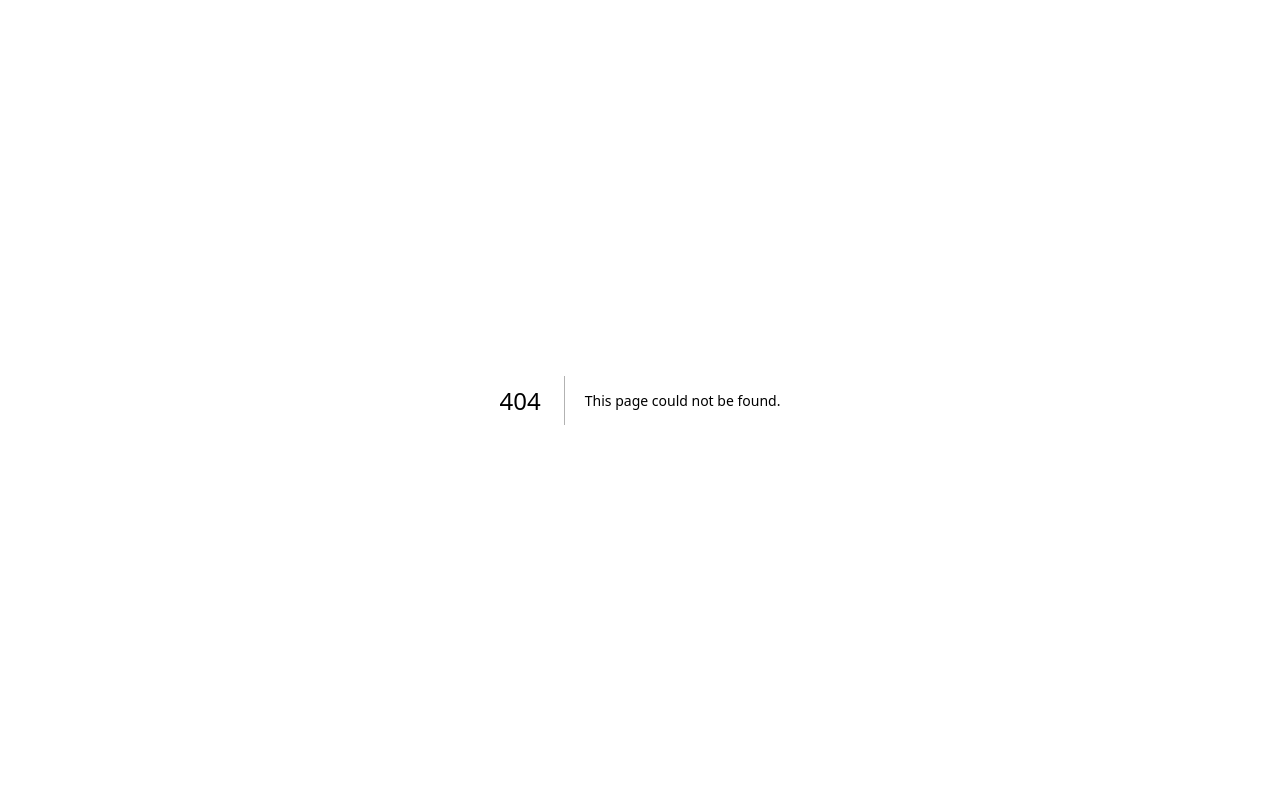
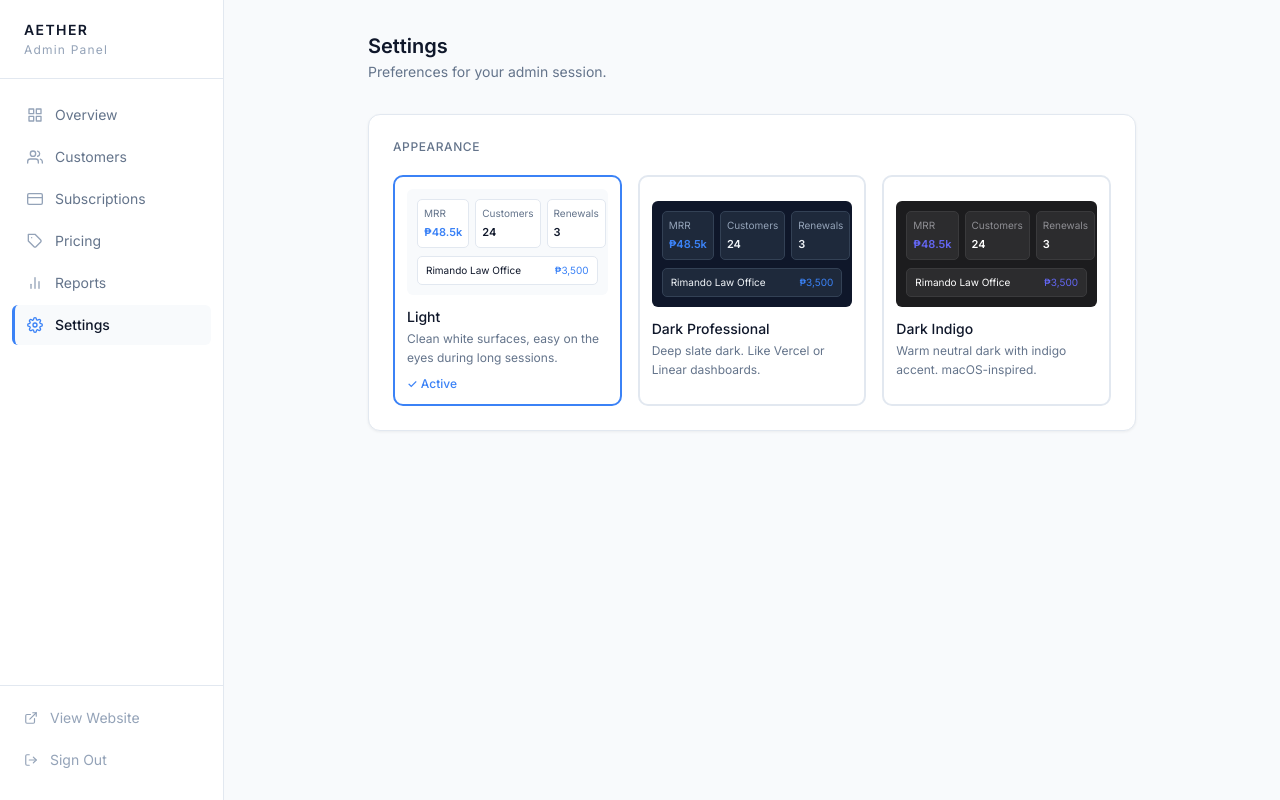
Before and after one commit to jaysonssalinas/Aether, a Next.js app in the folder apps/admin/: page /settings in a window 1280 px wide. Before the commit this address had no page. Built offline with nearby package versions, Linux system fonts and the light colour scheme.

Commit message:
feat(admin): add Settings page with theme picker

```diff
--- /dev/null
+++ b/apps/admin/app/settings/page.tsx
@@ -0,0 +1,181 @@
+'use client';
+
+import { AdminSidebar } from '../../components/AdminSidebar';
+import { useTheme, Theme } from '../../components/ThemeProvider';
+
+const THEMES: {
+  key: Theme;
+  label: string;
+  description: string;
+  preview: {
+    bg: string;
+    surface: string;
+    border: string;
+    text: string;
+    muted: string;
+    accent: string;
+  };
+}[] = [
+  {
+    key: 'light',
+    label: 'Light',
+    description: 'Clean white surfaces, easy on the eyes during long sessions.',
+    preview: { bg: '#f8fafc', surface: '#ffffff', border: '#e2e8f0', text: '#0f172a', muted: '#64748b', accent: '#3b82f6' },
+  },
+  {
+    key: 'dark',
+    label: 'Dark Professional',
+    description: 'Deep slate dark. Like Vercel or Linear dashboards.',
+    preview: { bg: '#0f172a', surface: '#1e293b', border: '#334155', text: '#f1f5f9', muted: '#94a3b8', accent: '#3b82f6' },
+  },
+  {
+    key: 'dark-indigo',
+    label: 'Dark Indigo',
+    description: 'Warm neutral dark with indigo accent. macOS-inspired.',
+    preview: { bg: '#1c1c1e', surface: '#2c2c2e', border: '#3a3a3c', text: '#ffffff', muted: '#8e8e93', accent: '#6366f1' },
+  },
+];
+
+function ThemePreview({ p }: { p: (typeof THEMES)[0]['preview'] }) {
+  return (
+    <div
+      style={{
+        background: p.bg,
+        borderRadius: '6px',
+        padding: '10px',
+        fontFamily: 'Inter, sans-serif',
+        fontSize: '10px',
+      }}
+    >
+      {/* Mock stat row */}
+      <div style={{ display: 'flex', gap: '6px', marginBottom: '8px' }}>
+        {['MRR', 'Customers', 'Renewals'].map((label) => (
+          <div
+            key={label}
+            style={{
+              flex: 1,
+              background: p.surface,
+              border: `1px solid ${p.border}`,
+              borderRadius: '5px',
+              padding: '6px',
+            }}
+          >
+            <div style={{ color: p.muted, marginBottom: '3px' }}>{label}</div>
+            <div
+              style={{
+                color: label === 'MRR' ? p.accent : p.text,
+                fontWeight: 600,
+                fontSize: '11px',
+              }}
+            >
+              {label === 'MRR' ? '₱48.5k' : label === 'Customers' ? '24' : '3'}
+            </div>
+          </div>
+        ))}
+      </div>
+      {/* Mock table row */}
+      <div
+        style={{
+          background: p.surface,
+          border: `1px solid ${p.border}`,
+          borderRadius: '5px',
+          padding: '6px 8px',
+          display: 'flex',
+          justifyContent: 'space-between',
+        }}
+      >
+        <span style={{ color: p.text }}>Rimando Law Office</span>
+        <span style={{ color: p.accent }}>₱3,500</span>
+      </div>
+    </div>
+  );
+}
+
+export default function SettingsPage() {
+  const { theme, setTheme } = useTheme();
+
+  return (
+    <div className="flex min-h-screen">
+      <AdminSidebar />
+      <main className="flex-1 ml-56 p-8" style={{ background: 'var(--color-bg)' }}>
+        <div className="max-w-3xl mx-auto flex flex-col gap-8">
+
+          {/* Header */}
+          <div>
+            <h1 className="text-xl font-semibold" style={{ color: 'var(--color-text)' }}>
+              Settings
+            </h1>
+            <p className="text-sm mt-0.5" style={{ color: 'var(--color-muted)' }}>
+              Preferences for your admin session.
+            </p>
+          </div>
+
+          {/* Appearance */}
+          <div
+            className="p-6 rounded-xl"
+            style={{
+              background: 'var(--color-surface)',
+              border: '1px solid var(--color-border)',
+              boxShadow: 'var(--card-shadow)',
+            }}
+          >
+            <p
+              className="text-xs font-medium uppercase tracking-wider mb-5"
+              style={{ color: 'var(--color-muted)' }}
+            >
+              Appearance
+            </p>
+
+            <div className="grid grid-cols-3 gap-4">
+              {THEMES.map((t) => {
+                const selected = theme === t.key;
+                return (
+                  <button
+                    key={t.key}
+                    onClick={() => setTheme(t.key)}
+                    style={{
+                      background: 'transparent',
+                      border: selected
+                        ? '2px solid var(--color-accent)'
+                        : '2px solid var(--color-border)',
+                      borderRadius: '10px',
+                      padding: '12px',
+                      cursor: 'pointer',
+                      textAlign: 'left',
+                      transition: 'border-color 0.15s',
+                    }}
+                  >
+                    <ThemePreview p={t.preview} />
+                    <div className="mt-3">
+                      <p
+                        className="text-sm font-medium"
+                        style={{ color: 'var(--color-text)' }}
+                      >
+                        {t.label}
+                      </p>
+                      <p
+                        className="text-xs mt-0.5 leading-relaxed"
+                        style={{ color: 'var(--color-muted)' }}
+                      >
+                        {t.description}
+                      </p>
+                    </div>
+                    {selected && (
+                      <div
+                        className="mt-2 text-xs font-medium"
+                        style={{ color: 'var(--color-accent)' }}
+                      >
+                        ✓ Active
+                      </div>
+                    )}
+                  </button>
+                );
+              })}
+            </div>
+          </div>
+
+        </div>
+      </main>
+    </div>
+  );
+}
```
